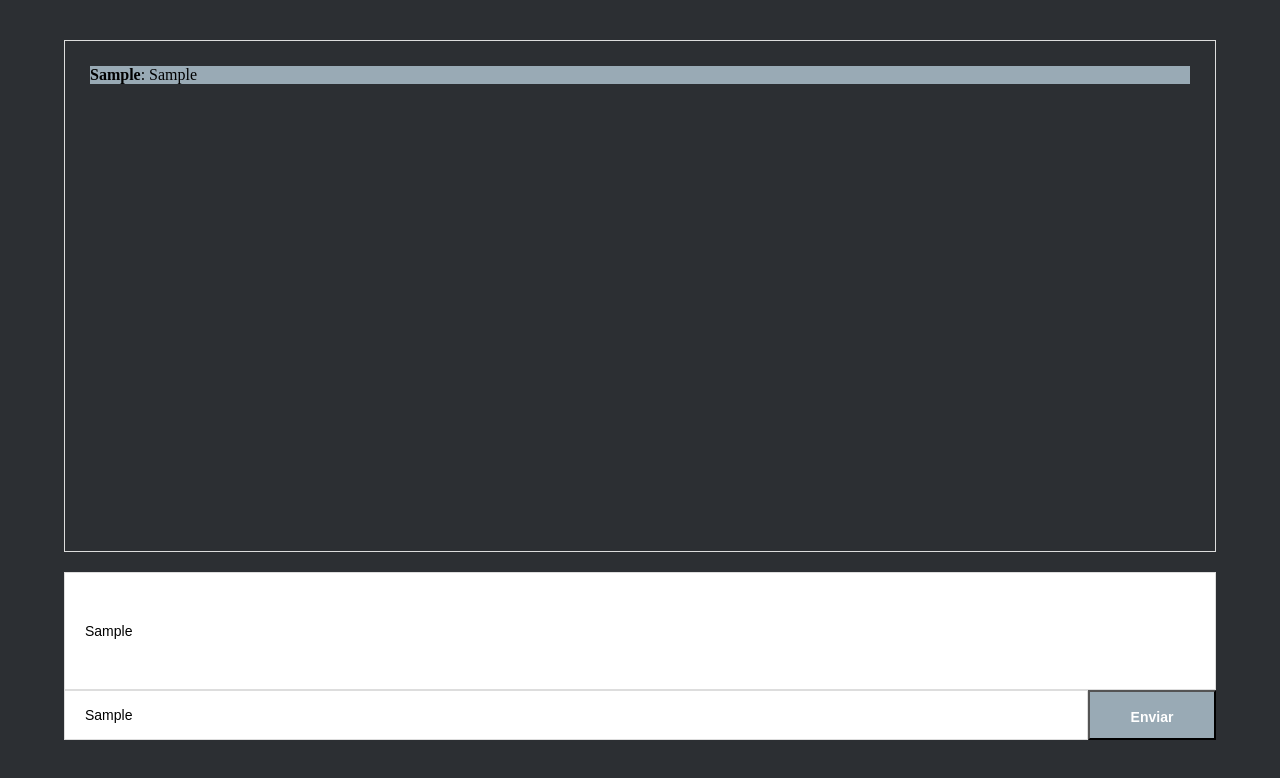
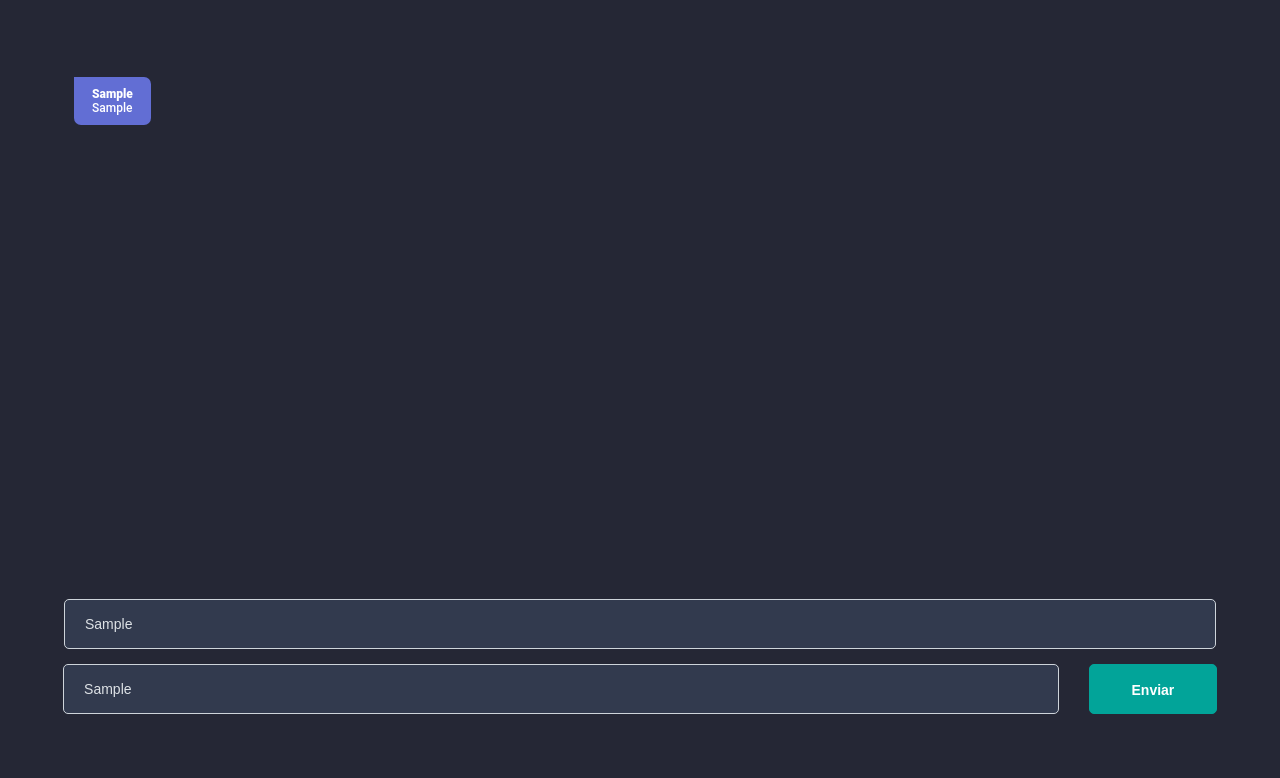
Before and after one commit to NYDino/simple-chat, a website: page public/index.html in a window 1280 px wide. Both pictures are taken after typing "Sample", "Sample" into the empty fields and a click on the button "Enviar". Drawn offline with nearby package versions, Linux system fonts and the light colour scheme; no server answers.

Commit message:
rework layout and alert for invalid messages

```diff
--- a/public/index.html
+++ b/public/index.html
@@ -13,19 +13,20 @@
 </head>
 <body>
     <form id="chat">
-				<div class="messages"></div>
-				<input class="input-username" type="text" name="username" placeholder="Digite seu usuário">
-				<div class="div-write-message">
-					<input type="text" name="message" placeholder="Digite sua mensagem">
-					<button type="submit">Enviar</button>
-				</div>
+        <div class="messages">
+        </div>
+        <input class="input-username" type="text" name="username" placeholder="Digite seu usuário">
+        <div class="div-write-message">
+            <input class="input-message" type="text" name="message" placeholder="Digite sua mensagem">
+            <button type="submit">Enviar</button>
+        </div>
     </form>
 
     <script type="text/javascript">
         var socket = io('http://localhost:3000');
 
         function renderMessage(message) {
-            $('.messages').append('<div class="message"><strong>'+ message.author + '</strong>: ' + message.message +'</div>');
+            $('.messages').append('<div class="message"><div class="div-box-message"><span class="span-username">'+ message.author + '</span> <p>' + message.message +'</p></div></div>');
         }
 
         socket.on('previousMessages', function(messages) {
@@ -53,6 +54,8 @@
 
             socket.emit('sendMessage', messageObject)
 
+            }else{
+                alert("Preencha todos os campos!");
             }
         })
 
--- a/public/styles.css
+++ b/public/styles.css
@@ -1,6 +1,6 @@
 html, body {
 	height: 100%;
-	background-color: #2c2f33;
+	background-color: #252735;
 }
 
 * {
@@ -18,13 +18,8 @@ html, body {
   flex-direction: column;
 }
 
-input {
-	flex-grow: 8;
-  width: 80vw;
-  border: 1px solid #ddd;
-  height: 50px;
-  padding: 0 20px;
-  font-size: 14px;
+::placeholder {
+  color: #ced4da;
 }
 
 button {
@@ -32,7 +27,10 @@ button {
   width: 10vw;
   height: 50px;
   font-size: 14px;
-  background: #99aab5;
+  background: #02a499;
+  margin-left: 15px;
+  border: 1px solid #02a499;
+  border-radius: 5px;
   text-align: center;
   line-height: 50px;
   font-weight: bold;
@@ -46,14 +44,30 @@ button {
 
 .input-username {
   width: 90vw;
-  border: 1px solid #ddd;
   height: 50px;
   padding: 0 20px;
+  margin-bottom: 15px;
   font-size: 14px;
+  background: #323a4e;
+  border-radius: 5px;
+  border: 1px solid #ced4da;
+  color: #dee2e6!important;
+}
+
+.input-message {
+	flex-grow: 8;
+  width: 77.8vw;
+  height: 50px;
+  margin-right: 15px;
+  padding: 0 20px;
+  font-size: 14px;
+  background: #323a4e;
+  border-radius: 5px;
+  border: 1px solid #ced4da;
+  color: #dee2e6!important;
 }
 
 .message {
-	background-color: #99aab5;
 	margin: 5px;
 }
 
@@ -61,8 +75,68 @@ button {
   width: 90vw;
   height: 40vw;
   margin: 20px 0;
-  border: 1px solid #ddd;
-	padding: 20px;
+	padding: 5px;
 	overflow:hidden;
-	overflow-y:scroll;
+  overflow-y:scroll;
+  font-family: Roboto,sans-serif;
 }
+
+/*
+    width: 5px;
+    height: 100%;
+    position: absolute;
+    top: 0px;
+    display: none;
+    border-radius: 7px;
+    background: rgb(51, 51, 51);
+    opacity: 0.2;
+    z-index: 90;
+    right: 1px; */
+
+
+/* width */
+::-webkit-scrollbar {
+  width: 10px;
+}
+
+/* Track */
+::-webkit-scrollbar-track {
+  background: transparent;
+}
+
+/* Handle */
+::-webkit-scrollbar-thumb {
+  background: transparent;
+}
+
+/* Handle on hover */
+::-webkit-scrollbar-thumb:hover {
+  background: #555;
+  border-radius: 7px;
+  opacity: 0.2;
+  right: 1px;
+}
+
+.div-box-message {
+  padding: 10px 18px;
+  background: #626ed4;
+  border-radius: 0 7px 7px 7px;
+  position: relative;
+  display: inline-block;
+}
+
+.span-username {
+  display: block;
+  font-weight: 800;
+  position: relative;
+  font-size: 12px;
+  color: #fff;
+}
+
+p {
+  display: block;
+  font-weight: 500;
+  position: relative;
+  font-size: 12px;
+  color: #fff;
+}
--- a/server.js
+++ b/server.js
@@ -14,7 +14,6 @@ app.use('/', (req, res) => {
     res.render('index.html');
 });
 
-
 let messages = [];
 
 io.on('connection', socket => {
```
